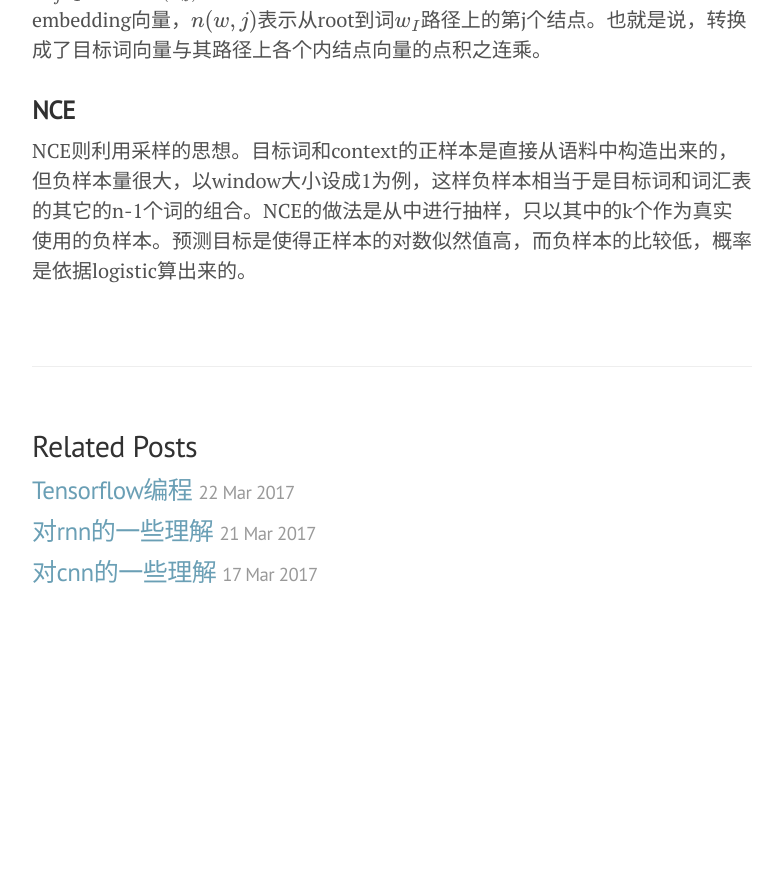
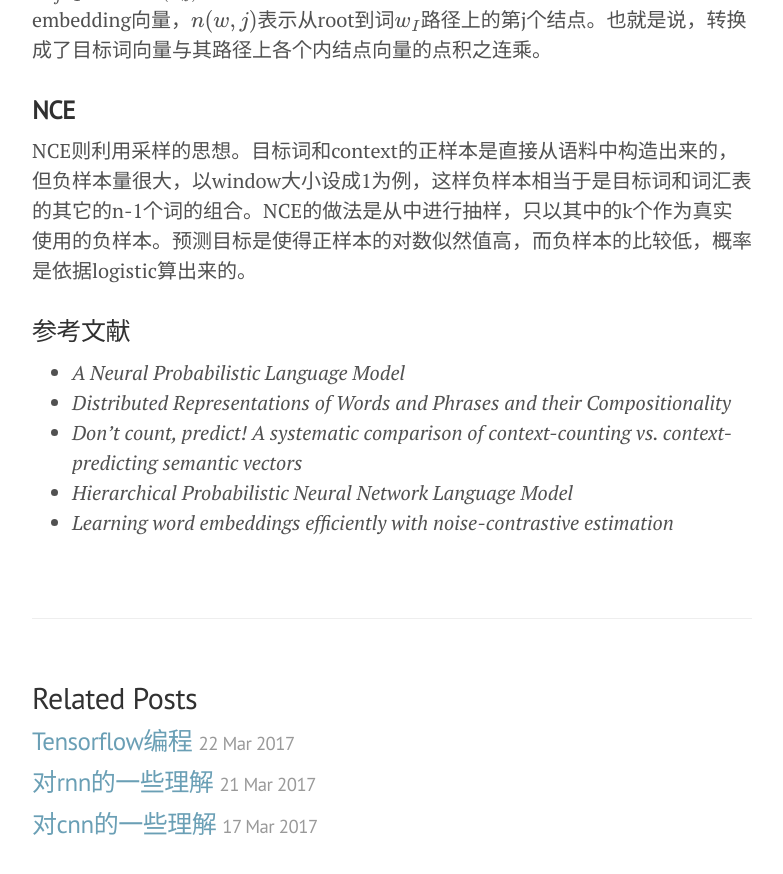
Before and after one commit to nomadcube/nomadcube.github.io, a Jekyll site: the page built from _posts/2017-02-15-word2vec发展史.md, in a window 1280 px wide and 900 px high, scrolled down 2228 px. Shown: the top 874 px of the window, without its empty margins (248-1031 px from the left). Built offline with Jekyll 4.4.1, drawn with Linux system fonts in a browser that asks for light colours; formulas are drawn with MathJax 3; comment, search, counter and statistics services are not loaded; before the commit the page ends 2877 px from its top, so only the background shows below that.

Commit message:
新文章

```diff
--- a/_posts/2017-02-15-word2vec发展史.md
+++ b/_posts/2017-02-15-word2vec发展史.md
@@ -32,3 +32,11 @@ hierarchical softmax所采用的分解方式是，将v表达成一棵平衡树
 
 ### **NCE**
 NCE则利用采样的思想。目标词和context的正样本是直接从语料中构造出来的，但负样本量很大，以window大小设成1为例，这样负样本相当于是目标词和词汇表的其它的n-1个词的组合。NCE的做法是从中进行抽样，只以其中的k个作为真实使用的负样本。预测目标是使得正样本的对数似然值高，而负样本的比较低，概率是依据logistic算出来的。
+
+### 参考文献
+
+- *A Neural Probabilistic Language Model*
+- *Distributed Representations of Words and Phrases and their Compositionality*
+- *Don’t count, predict! A systematic comparison of context-counting vs. context-predicting semantic vectors*
+- *Hierarchical Probabilistic Neural Network Language Model*
+- *Learning word embeddings efficiently with noise-contrastive estimation*
```
